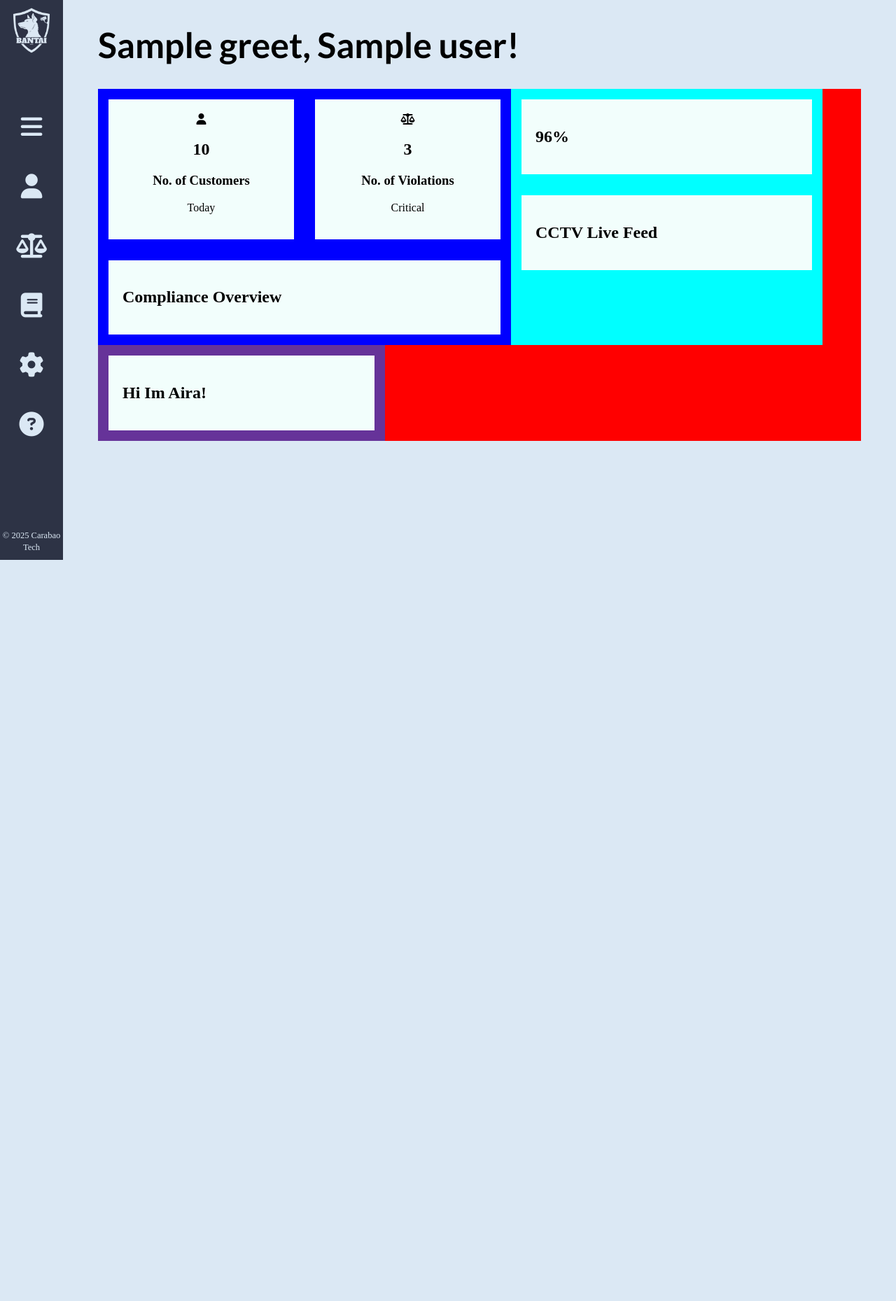
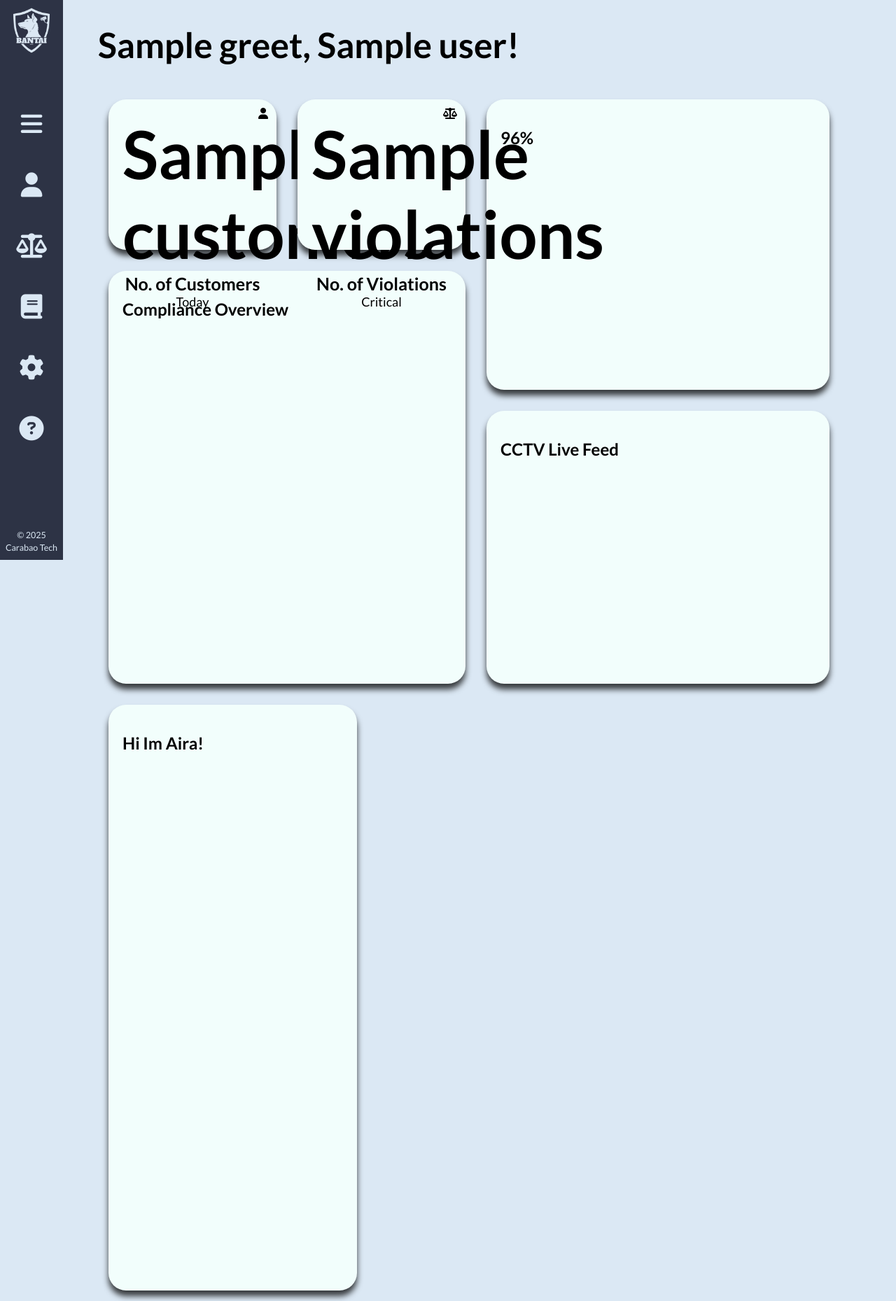
Before and after one commit to DaBloat/bantai-flask-web-page, a Flask app: template templates/index.html in a window 1280 px wide. Shown: the whole page at 70% size. Before the commit the page ends 800 px from the top, so only its background shows below. Run offline with Flask 3, Linux system fonts and the light colour scheme; the template is opened without the code that fills it: most values are stand-ins (such as "Sample title", 1, 10 or a date in 2020); some web fonts are replaced.

Commit message:
Fast break ig

```diff
--- a/app.py
+++ b/app.py
@@ -8,7 +8,11 @@ def homepage():
     greet = {'AM':'Good Morning', 'PM':'Good Afternoon'}
     stats = {
         'greet': greet[datetime.now().strftime("%p")],
-        'user': 'Admin'
+        'user': 'Admin',
+        'customers': 10,
+        'customer_trend': 'up',
+        'violations': 5,
+        'violation_trend': 'down'
     }
     return render_template('index.html', stat=stats)
 
--- a/static/style.css
+++ b/static/style.css
@@ -1,4 +1,8 @@
 @import url('https://fonts.googleapis.com/css2?family=Lato:ital,wght@0,100;0,300;0,400;0,700;0,900;1,100;1,300;1,400;1,700;1,900&display=swap');
+
+* {
+    font-family: "Lato", sans-serif;
+}
 
 body {
     padding: 0px;
@@ -74,7 +78,6 @@ body {
 }
 
 .greetings {
-    font-family: "Lato", sans-serif;
     font-size: 25px;
     margin: 15px 50px;
 }
@@ -83,19 +86,6 @@ body {
     display: flex;
     margin: 0px 50px;
     flex-wrap: wrap;
-    background-color: red;
-}
-
-.left {
-    background-color: blue;
-}
-
-.mid {
-    background-color: aqua;
-}
-
-.right {
-    background-color: rebeccapurple;
 }
 
 .card-container, .graph-container, .metric-cam-container, .llm-container{
@@ -110,29 +100,92 @@ body {
 
 .card {
     background-color: #F2FEFC;
-    width: 225px;
+    width: 200px;
     margin: 15px;
     padding: 20px;
+    height: 175px;
     text-align: center;
+    border-radius:25px;
+    box-shadow: 0 8px 8px rgba(0,0,0,0.75);
+    position: relative;
+}
+
+.card i {
+    position: absolute;
+    top: 12px;
+    right: 12px;
+}
+
+.card h2 {
+    padding: 0;
+    margin: 0;
+    font-size: 95px;
+}
+
+.trend {
+    position: absolute;
+    right: 10px;
+    bottom: 125px;
+    font-size: 35px;
+}
+
+.trend.up {
+    color: green;
+}
+
+.trend.down {
+    color: red;
+}
+
+.trend.neutral {
+    color: gray;
+}
+
+.card h3 {
+    padding: 0;
+    margin: 0;
+    font-size: 25px;
+}
+
+.card p {
+    padding: 0;
+    margin: 0;
+    font-size: 18px;
 }
 
 .graph{
     width: 100%;
+    height: 550px;
     background-color: #F2FEFC;
     margin: 15px;
     padding: 20px;
+    border-radius:25px;
+    box-shadow: 0 8px 8px rgba(0,0,0,0.75);
 }
 
 .metric, .cam{
-    width: 375px;
+    width: 450px;rebeccapurple;
     background-color: #F2FEFC;
     margin: 15px;
     padding: 20px;
+    border-radius:25px;
+    box-shadow: 0 8px 8px rgba(0,0,0,0.75);
+}
+
+.metric {
+    height: 375px;
+}
+
+.cam {
+    height: 350px;
 }
 
 .llm-chat {
-    width: 340px;
+    width: 315px;
+    height: 797px;
     background-color: #F2FEFC;
     margin: 15px;
     padding: 20px;
+    border-radius:25px;
+    box-shadow: 0 8px 8px rgba(0,0,0,0.75);
 }
--- a/templates/index.html
+++ b/templates/index.html
@@ -3,6 +3,7 @@
 <head>
     <title>BANTAI</title>
     <link rel="stylesheet" href="https://cdnjs.cloudflare.com/ajax/libs/font-awesome/6.5.0/css/all.min.css">
+    <link rel='stylesheet' href="https://www.nerdfonts.com/assets/css/webfont.css">
     <link rel="stylesheet" href="{{ url_for('static', filename='style.css') }}">
 </head>
 <body>
@@ -57,13 +58,31 @@
                 <div class="card-container">
                     <div class="card">
                         <i class="fa-solid fa-user"></i>
-                        <h2>10</h2>
+                        <span class="trend {{ stat.customer_trend }}">
+                            {% if stat.customer_trend == 'up' %}
+                                <i class="nf nf-cod-triangle_up"></i>
+                            {% elif stat.customer_trend == 'down' %}
+                                <i class="nf nf-cod-triangle_down"></i>
+                            {% else %}
+                                <i class="nf nf-fa-minus"></i>
+                            {% endif %}
+                        </span>
+                        <h2>{{ stat.customers }}</h2>
                         <h3>No. of Customers</h3>
                         <p>Today</p>
                     </div>
                     <div class="card">
                         <i class="fa-solid fa-scale-balanced"></i>
-                        <h2>3</h2>
+                        <span class="trend {{ stat.violation_trend }}">
+                            {% if stat.violation_trend == 'up' %}
+                                <i class="nf nf-cod-triangle_up"></i>
+                            {% elif stat.violation_trend == 'down' %}
+                                <i class="nf nf-cod-triangle_down"></i>
+                            {% else %}
+                                <i class="nf nf-fa-minus"></i>
+                            {% endif %}
+                        </span>
+                        <h2>{{ stat.violations }}</h2>
                         <h3>No. of Violations</h3>
                         <p>Critical</p>
                     </div>
```
